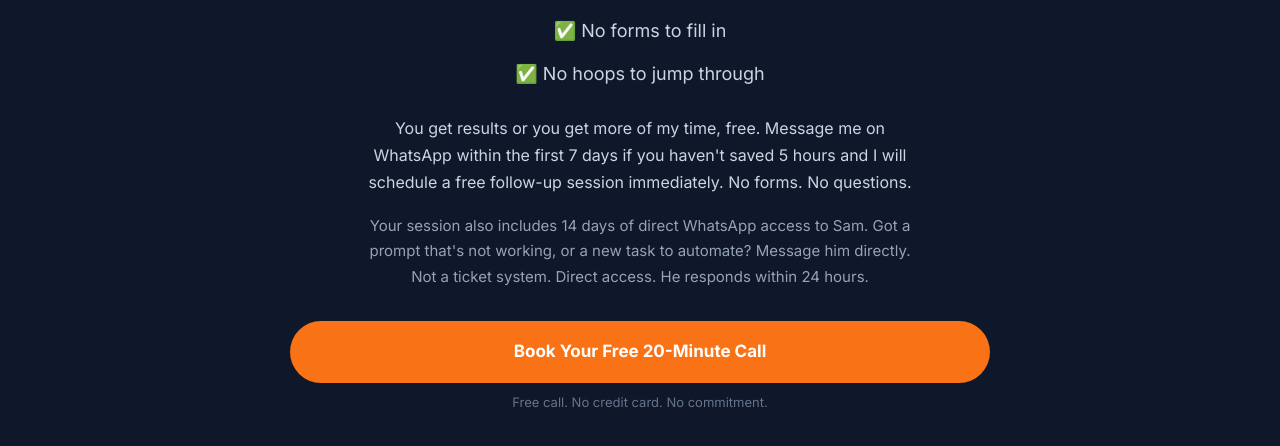
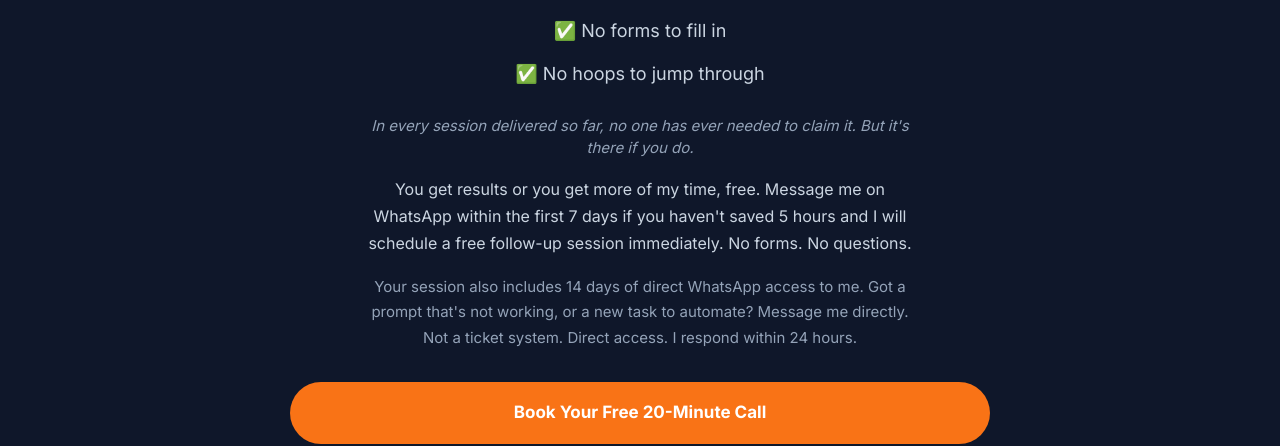
Before and after one commit to samkershner1234-aisk/ai-with-sam, a React (Vite) app: page / in a window 1280 px wide. Shown: the part 6831-7277 px from the top of the page. Built offline with nearby package versions, Linux system fonts and the light colour scheme.

Commit message:
Modify WhatsApp access description in GuaranteeSection
Updated the text to clarify direct WhatsApp access to the author.

```diff
--- a/src/components/landing/GuaranteeSection.jsx
+++ b/src/components/landing/GuaranteeSection.jsx
@@ -9,8 +9,9 @@ return (
 <div style={{marginBottom:"28px"}}>
 {["No questions asked","No forms to fill in","No hoops to jump through"].map((item,i)=><p key={i} style={{color:" #CBD5E1",fontSize:"18px",marginBottom:"16px"}}>&#9989; {item}</p>)}
 </div>
+<p style={{color:" #94A3B8",fontSize:"15px",fontStyle:"italic",maxWidth:"560px",margin:"0 auto 16px",textAlign:"center"}}>In every session delivered so far, no one has ever needed to claim it. But it&#39;s there if you do.</p>
 <p style={{color:" #CBD5E1",fontSize:"16px",lineHeight:1.7,maxWidth:"560px",margin:"0 auto 16px"}}>You get results or you get more of my time, free. Message me on WhatsApp within the first 7 days if you haven't saved 5 hours and I will schedule a free follow-up session immediately. No forms. No questions.</p>
-<p style={{color:" #94A3B8",fontSize:"15px",lineHeight:1.7,maxWidth:"560px",margin:"0 auto 32px"}}>Your session also includes 14 days of direct WhatsApp access to Sam. Got a prompt that's not working, or a new task to automate? Message him directly. Not a ticket system. Direct access. He responds within 24 hours.</p>
+<p style={{color:" #94A3B8",fontSize:"15px",lineHeight:1.7,maxWidth:"560px",margin:"0 auto 32px"}}>Your session also includes 14 days of direct WhatsApp access to me. Got a prompt that's not working, or a new task to automate? Message me directly. Not a ticket system. Direct access. I respond within 24 hours.</p>
 <a href={CTA_URL} target="_blank" rel="noopener noreferrer" style={{display:"block",background:" #F97316",color:" #FFFFFF",fontWeight:700,fontSize:"17px",padding:"18px 36px",borderRadius:"50px",textDecoration:"none",marginBottom:"10px"}}>Book Your Free 20-Minute Call</a>
 <p style={{color:" #64748B",fontSize:"13px",marginTop:"10px"}}>Free call. No credit card. No commitment.</p>
 </div>
```
